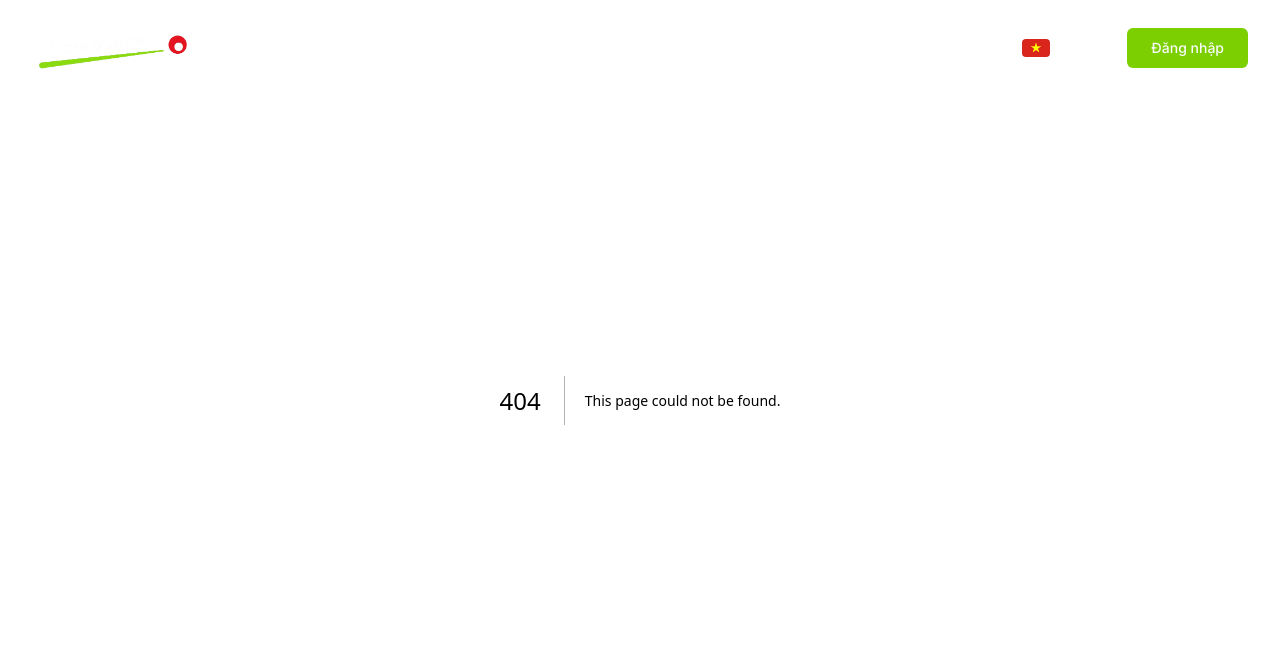
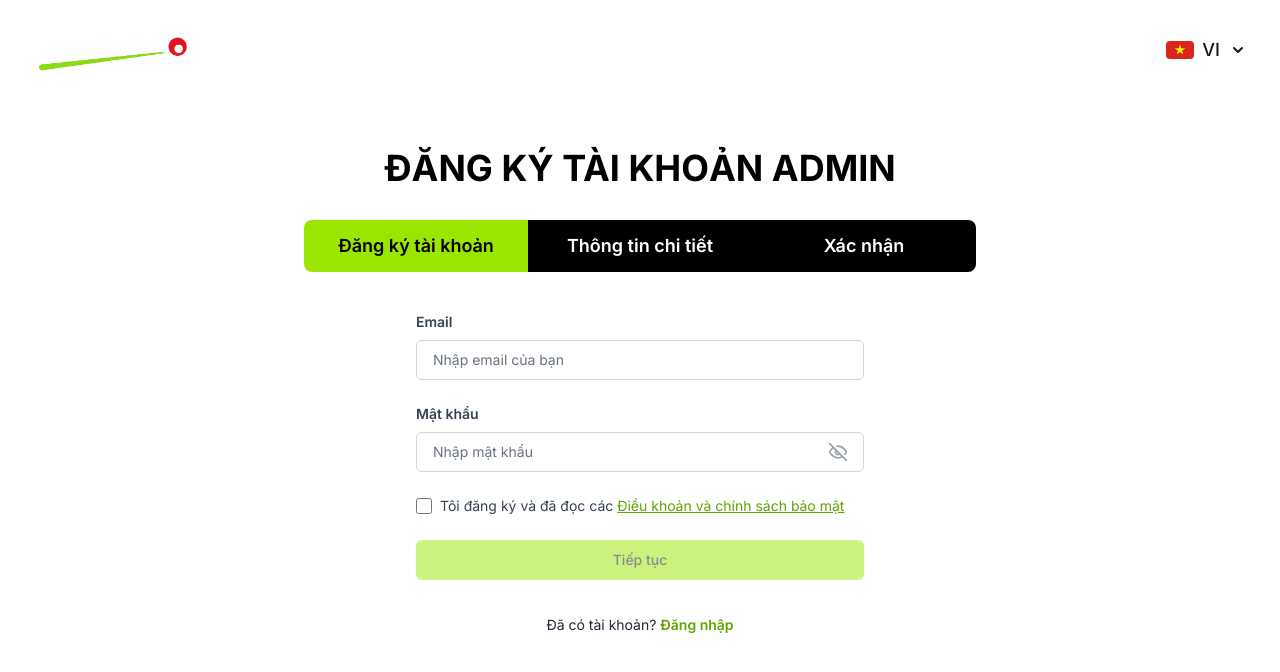
Before and after one commit to trunghoan203/ScoreLens-Frontend, a Next.js app: page /admin/register in a window 1280 px wide. Before the commit this address had no page. Shown: the top 672 px of the page. Built offline with nearby package versions, Linux system fonts and the light colour scheme.

Commit message:
updateCode&regiterAdmin-step1

```diff
--- a/src/app/admin/forgotPassword/page.tsx
+++ b/src/app/admin/forgotPassword/page.tsx
@@ -24,7 +24,7 @@ export default function AdminForgotPasswordPage() {
 
   return (
     <div className="flex items-center justify-center w-full min-h-screen">
-      <div className="flex flex-col md:flex-row bg-white rounded-lg shadow-xl overflow-hidden">
+      <div className="relative z-30 flex flex-col md:flex-row bg-white rounded-lg shadow-xl overflow-hidden">
         {/* FORM FORGOT PASSWORD */}
         <div className="flex flex-col justify-center p-8 md:p-12 w-[400px] h-[500px]">
           <div className="flex flex-col items-center">
--- /dev/null
+++ b/src/app/admin/layout.tsx
@@ -0,0 +1,16 @@
+'use client';
+import { usePathname } from 'next/navigation';
+import { HeaderAdmin } from '@/components/shared/HeaderAdmin';
+
+export default function AdminLayout({ children }: { children: React.ReactNode }) {
+  const pathname = usePathname();
+  // Chỉ render HeaderAdmin ở trang /admin/register (và các trang con nếu muốn)
+  const showHeader = pathname.startsWith('/admin/register');
+
+  return (
+    <>
+      {showHeader && <HeaderAdmin />}
+      {children}
+    </>
+  );
+}
--- a/src/app/admin/login/page.tsx
+++ b/src/app/admin/login/page.tsx
@@ -89,6 +89,21 @@ export default function AdminLoginPage() {
               >
                 Đăng nhập
               </Button>
+              <div className="text-center w-full mt-2">
+                <span className="text-gray-800 text-sm">Bạn chưa có tài khoản? </span>
+                <Link href="/admin/register" className="text-lime-600 font-semibold hover:underline text-sm">
+                  Đăng ký
+                </Link>
+              </div>
+              <div className="text-center mt-4">
+                <button
+                  type="button"
+                  onClick={() => window.location.href = '/'}
+                  className="text-sm font-medium text-gray-800 hover:text-lime-500 transition-colors"
+                >
+                  ← Quay lại trang chủ
+                </button>
+              </div>
             </form>
           </div>
         </div>
--- /dev/null
+++ b/src/app/admin/register/page.tsx
@@ -0,0 +1,101 @@
+'use client';
+
+import React, { useState } from 'react';
+import Link from 'next/link';
+import { Button } from '@/components/ui/button';
+import { Input } from '@/components/ui/input';
+import { PasswordInput } from '@/components/ui/PasswordInput';
+
+export default function AdminRegisterPage() {
+  const [email, setEmail] = useState('');
+  const [password, setPassword] = useState('');
+  const [agree, setAgree] = useState(false);
+
+  return (
+    <div className="min-h-screen bg-white">
+      {/* Tiêu đề lớn */}
+      <h1 className="text-3xl md:text-4xl font-bold text-center pt-12 pb-8 text-black">
+        ĐĂNG KÝ TÀI KHOẢN ADMIN
+      </h1>
+
+      {/* Steps */}
+      <div className="flex flex-row justify-center mb-10 w-full max-w-2xl mx-auto">
+        <button className="flex-1 py-3 rounded-tl-lg rounded-bl-lg bg-lime-400 text-black font-semibold text-lg">
+          Đăng ký tài khoản
+        </button>
+        <button className="flex-1 py-3 bg-black text-white font-semibold text-lg">
+          Thông tin chi tiết
+        </button>
+        <button className="flex-1 py-3 rounded-tr-lg rounded-br-lg bg-black text-white font-semibold text-lg">
+          Xác nhận
+        </button>
+      </div>
+
+      {/* Form */}
+      <form className="w-full max-w-md mx-auto flex flex-col gap-6 items-center px-0 pb-8" autoComplete="off">
+        <div className="w-full">
+          <label htmlFor="email" className="block text-sm font-semibold text-gray-700 mb-2">
+            Email
+          </label>
+          <Input
+            id="email"
+            type="email"
+            value={email}
+            onChange={e => setEmail(e.target.value)}
+            className="w-full border border-gray-300 rounded-lg px-4 py-3 focus:outline-none focus:ring-2 focus:text-black focus:ring-lime-400"
+            placeholder="Nhập email của bạn"
+            required
+          />
+        </div>
+
+        {/* ✅ Password với PasswordInput */}
+        <div className="w-full">
+          <label htmlFor="password" className="block text-sm font-semibold text-gray-700 mb-2">
+            Mật khẩu
+          </label>
+          <PasswordInput
+            id="password"
+            name="password"
+            value={password}
+            onChange={e => setPassword(e.target.value)}
+            className="w-full px-4 py-3 border border-gray-300 rounded-lg focus:ring-2 focus:ring-lime-400 focus:text-black focus:border-transparent"
+            placeholder="Nhập mật khẩu"
+            required
+          />
+        </div>
+
+        <div className="w-full flex items-center gap-2">
+          <input
+            id="agree"
+            type="checkbox"
+            checked={agree}
+            onChange={e => setAgree(e.target.checked)}
+            className="h-4 w-4 text-lime-500 border-gray-300 rounded focus:ring-lime-400"
+            required
+          />
+          <label htmlFor="agree" className="text-sm text-gray-700">
+            Tôi đăng ký và đã đọc các{' '}
+            <Link href="#" className="text-lime-600 underline">
+              Điều khoản và chính sách bảo mật
+            </Link>
+          </label>
+        </div>
+
+        <Button
+          type="submit"
+          className="w-full bg-lime-400 text-gray-900 font-bold py-3 px-6 rounded-lg hover:bg-lime-500 transition-all hover:scale-105 disabled:opacity-50 disabled:cursor-not-allowed"
+          disabled={!email || !password || !agree}
+        >
+          Tiếp tục
+        </Button>
+
+        <div className="text-center w-full mt-2">
+          <span className="text-gray-800 text-sm">Đã có tài khoản? </span>
+          <Link href="/admin/login" className="text-lime-600 font-semibold hover:underline text-sm">
+            Đăng nhập
+          </Link>
+        </div>
+      </form>
+    </div>
+  );
+}
--- a/src/app/layout.tsx
+++ b/src/app/layout.tsx
@@ -1,7 +1,6 @@
 import type { Metadata } from "next";
 import { Inter } from "next/font/google";
 import "./globals.css";
-import { Header } from "@/components/shared/Header";
 
 const inter = Inter({ subsets: ["latin"] });
 
@@ -18,8 +17,7 @@ export default function RootLayout({
   return (
     <html lang="vi">
       <body className={`${inter.className} bg-black`}>
-        <Header />
-        <main>{children}</main>
+        {children}
       </body>
     </html>
   );
--- a/src/app/manager/login/page.tsx
+++ b/src/app/manager/login/page.tsx
@@ -55,6 +55,15 @@ export default function ManagerLoginPage() {
               >
                 Đăng nhập
               </Button>
+              <div className="text-center mt-4">
+                <button
+                  type="button"
+                  onClick={() => window.location.href = '/'}
+                  className="text-sm font-medium text-gray-800 hover:text-lime-500 transition-colors"
+                >
+                  ← Quay lại trang chủ
+                </button>
+              </div>
             </form>
           </div>
         </div>
--- a/src/app/page.tsx
+++ b/src/app/page.tsx
@@ -3,9 +3,12 @@ import { ScoringSystemSection } from "@/components/landing/ScoringSystemSection"
 import { FeatureCardsSection } from "@/components/landing/FeatureCardsSection";
 import { ValuesSection } from "@/components/landing/ValuesSection";
 import { Footer } from "@/components/landing/Footer";
+import { HeaderHome } from '@/components/shared/HeaderHome';
 
 export default function Home() {
   return (
+    <>
+      <HeaderHome />
       <div className="bg-black text-white">
         <HeroSection />
         <ScoringSystemSection />
@@ -13,5 +16,6 @@ export default function Home() {
         <ValuesSection />
         <Footer />
       </div>
+    </>
   );
 }
--- /dev/null
+++ b/src/components/shared/HeaderAdmin.tsx
@@ -0,0 +1,21 @@
+'use client';
+
+import { ScoreLensLogo } from '@/components/icons/Logo';
+import Image from 'next/image';
+
+export function HeaderAdmin() {
+  return (
+    <header className="w-full flex justify-between items-center py-6 px-8 bg-transparent">
+      <div className="flex items-center">
+        <ScoreLensLogo />
+      </div>
+      <div className="hidden sm:flex items-center gap-2 cursor-pointer">
+        <Image src="/images/vietNam.png" alt="Vietnam Flag" width={28} height={20} className="rounded-sm" />
+        <span className="text-lg font-medium">VI</span>
+        <svg xmlns="http://www.w3.org/2000/svg" className="h-5 w-5" viewBox="0 0 20 20" fill="currentColor">
+          <path fillRule="evenodd" d="M5.293 7.293a1 1 0 011.414 0L10 10.586l3.293-3.293a1 1 0 111.414 1.414l-4 4a1 1 0 01-1.414 0l-4-4a1 1 0 010-1.414z" clipRule="evenodd" />
+        </svg>
+      </div>
+    </header>
+  );
+}
--- a/src/components/shared/Header.tsx
+++ b/src/components/shared/HeaderHome.tsx
@@ -7,7 +7,7 @@ import Link from 'next/link';
 import Image from 'next/image';
 import { LoginRolePopup } from '@/components/auth/LoginRolePopup';
 
-export function Header() {
+export function HeaderHome() {
   const [isRolePopupOpen, setIsRolePopupOpen] = useState(false);
 
   return (
@@ -36,10 +36,15 @@ export function Header() {
             >
               Đăng nhập
             </Button>
+            <Button
+              onClick={() => window.location.href = '/admin/register'}
+              className="bg-white text-lime-600 border border-lime-500 font-bold hover:bg-lime-100 rounded-lg text-base px-6 py-3 ml-2"
+            >
+              Đăng ký
+            </Button>
           </div>
         </div>
       </header>
-
       {isRolePopupOpen && <LoginRolePopup onClose={() => setIsRolePopupOpen(false)} />}
     </>
   );
```
Lines whose indentation alone changed are shown as unchanged.
